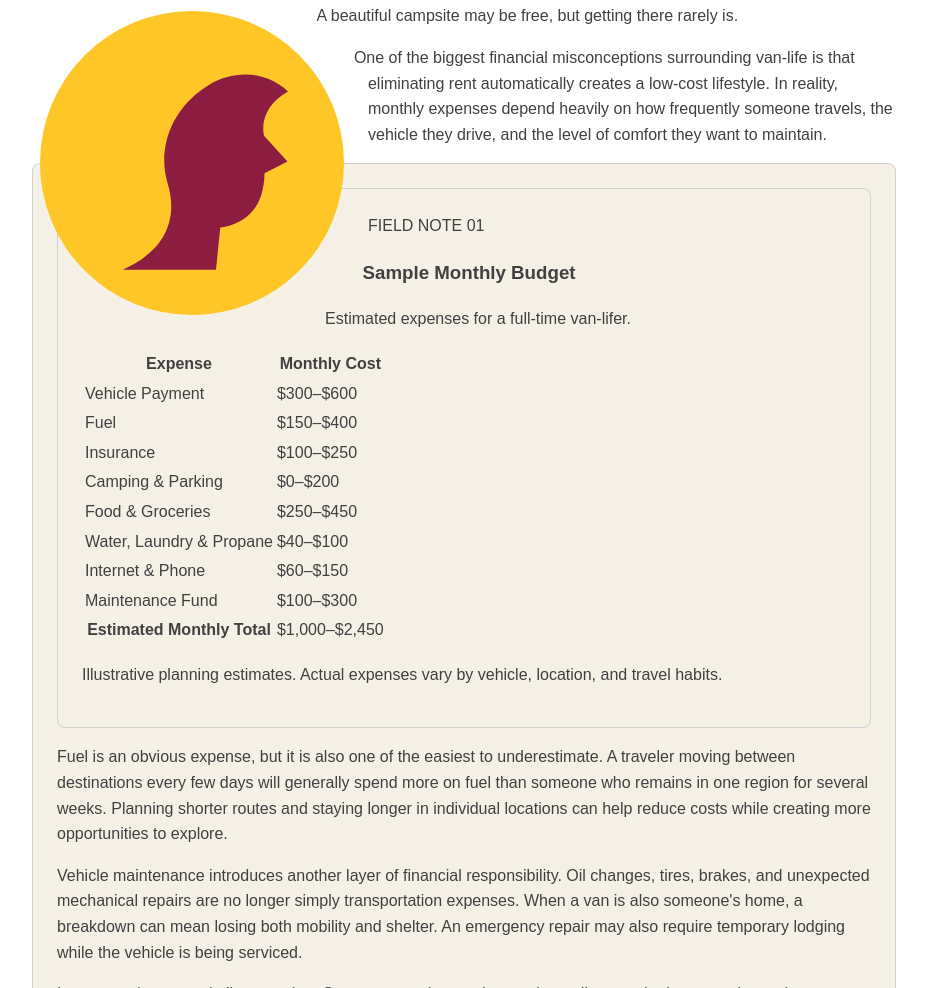
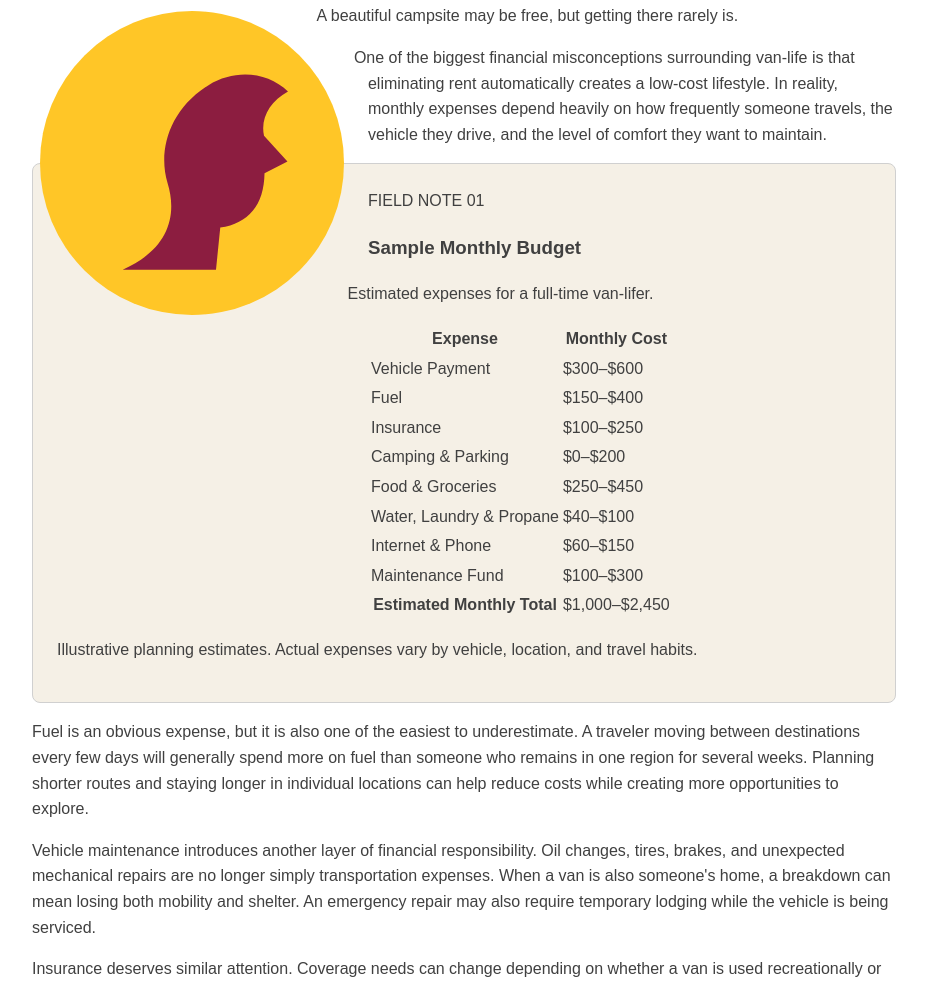
Before and after one commit to kriswojcik-dev/4-Deliverable-Layered-Feature-Story, a plain HTML site: page index.html in a window 1280 px wide. Shown: the part 2538-3526 px from the top of the page, without its empty margins (304-1231 px from the left). Drawn offline with Linux system fonts and the light colour scheme.

Commit message:
Refactor budget card layout for improved readability and consistency

```diff
--- a/index.html
+++ b/index.html
@@ -133,8 +133,6 @@
             to maintain.
           </p>
           <aside class="budget-card">
-
-<aside class="budget-card">
             <span class="budget-label">FIELD NOTE 01</span>
 
             <h3>Sample Monthly Budget</h3>
@@ -189,8 +187,8 @@
               </tfoot>
             </table>
             <p class="budget-disclaimer">
-        Illustrative planning estimates. Actual expenses
-        vary by vehicle, location, and travel habits.
+              Illustrative planning estimates. Actual expenses vary by vehicle,
+              location, and travel habits.
             </p>
           </aside>
 
```
Lines whose indentation alone changed are shown as unchanged.
